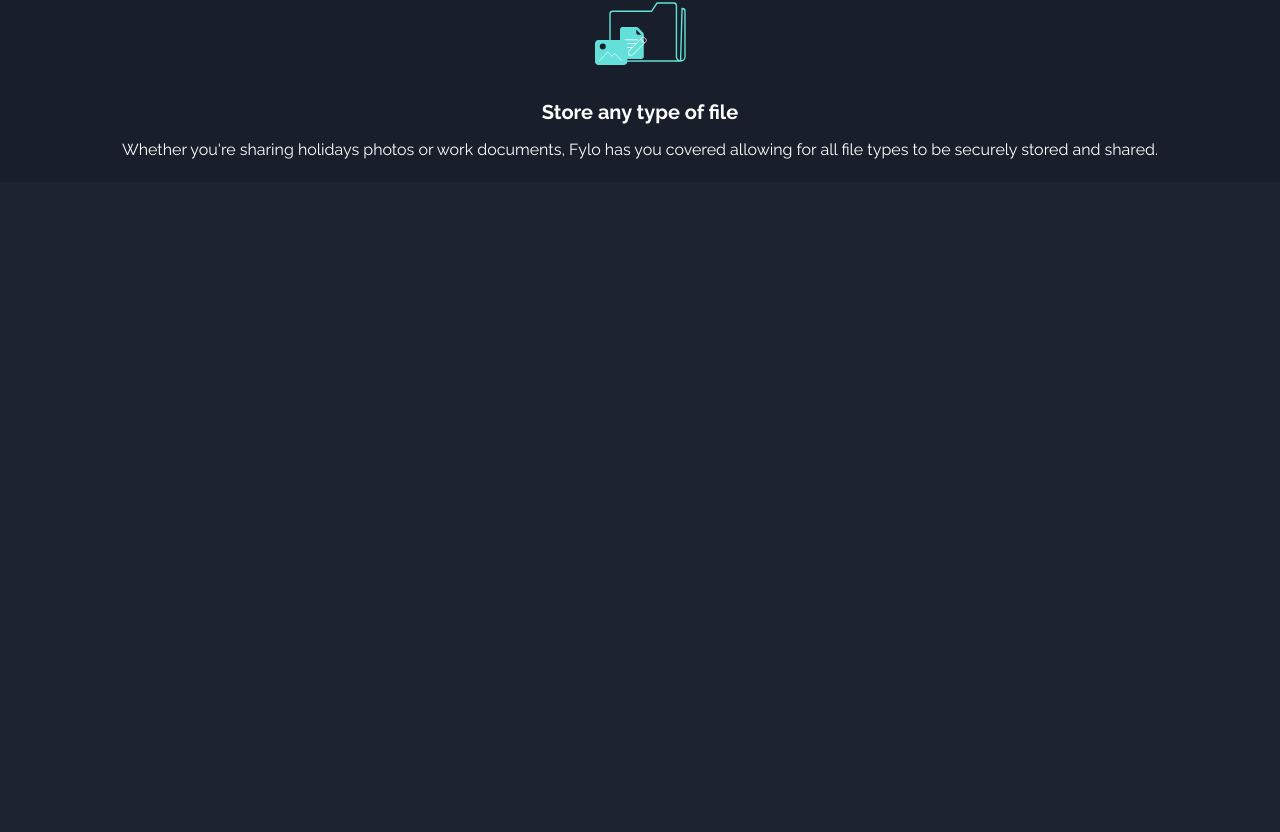
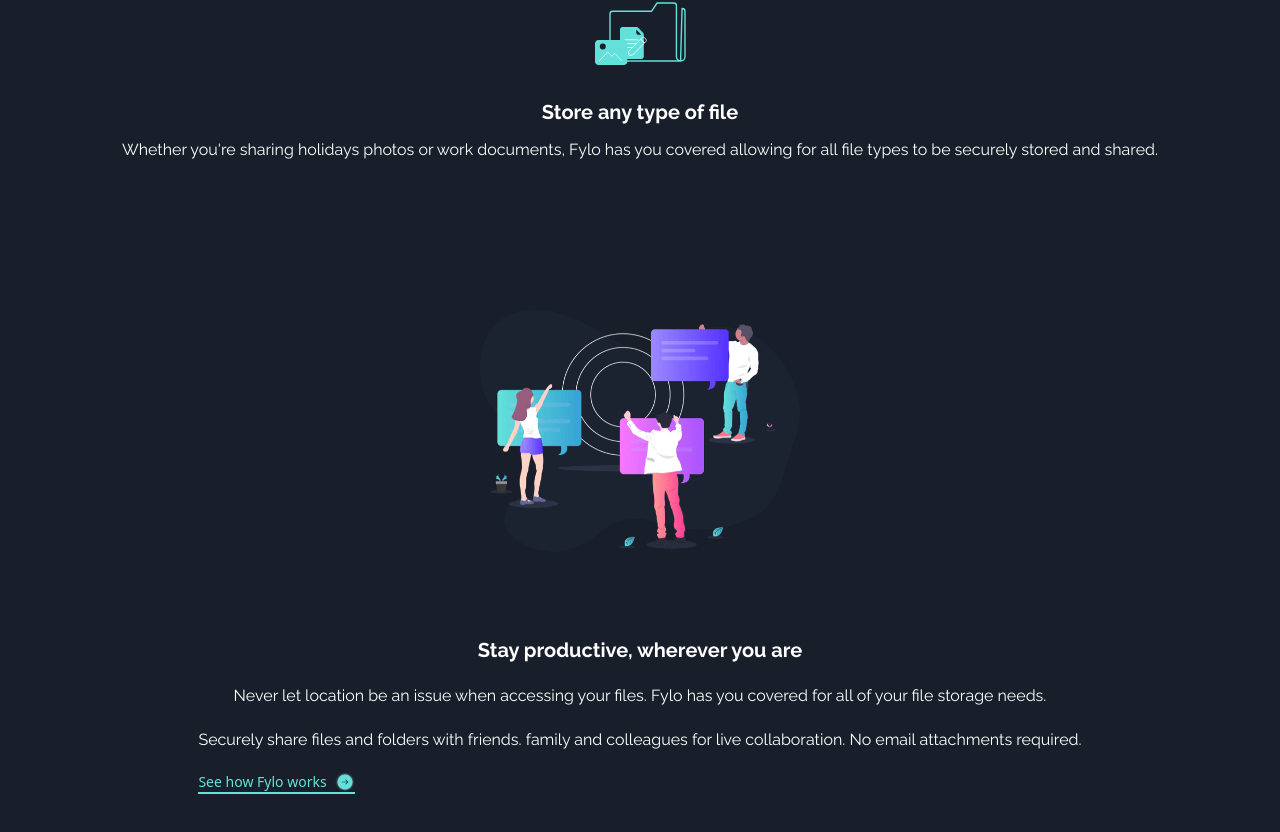
Before and after one commit to Realitales/fylo-web, a React (Vite) app: page / in a window 1280 px wide. Shown: the part 1478-2310 px from the top of the page. Before the commit the page ends 1660 px from the top, so only its background shows below. Built offline with nearby package versions, Linux system fonts and the light colour scheme.

Commit message:
added productive section

```diff
--- a/src/App.tsx
+++ b/src/App.tsx
@@ -1,12 +1,14 @@
 import React from "react";
 import Landing from "./pages/Landing";
 import Perks from "./pages/Perks";
+import Productive from "./pages/Productive";
 
 const App = () => {
   return (
     <div className="">
       <Landing />
       <Perks />
+      <Productive />
     </div>
   );
 };
--- /dev/null
+++ b/src/pages/Productive.tsx
@@ -0,0 +1,34 @@
+import React from "react";
+
+import bannerIMG from "../assets/illustration-stay-productive.png";
+import arrowICON from "../assets/icon-arrow.svg";
+
+export const Productive = () => {
+  return (
+    <div className="bg-dark-blue-2 px-5 py-32 flex flex-col gap-20 items-center">
+      <img src={bannerIMG} alt="banner-productive" className="w-80" />
+      <div className="flex flex-col gap-5 items-center text-neutral-white p-1">
+        <h1 className="font-raleway font-bold  text-xl">
+          Stay productive, wherever you are
+        </h1>
+        <p className="font-raleway ">
+          Never let location be an issue when accessing your files. Fylo has you
+          covered for all of your file storage needs.
+        </p>
+        <p className="font-raleway ">
+          Securely share files and folders with friends. family and colleagues
+          for live collaboration. No email attachments required.
+        </p>
+        <a
+          href="#"
+          className="self-start text-accent-cyan text-sm mb-2 border-solid border-b-2 border-accent-cyan flex gap-2"
+        >
+          <span>See how Fylo works</span>
+          <img src={arrowICON} alt="" className="w-5" />
+        </a>
+      </div>
+    </div>
+  );
+};
+
+export default Productive;
```
